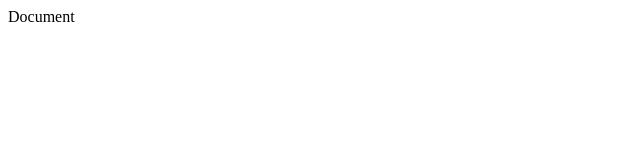
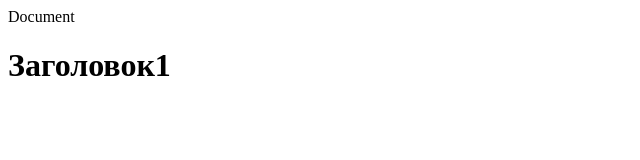
Before and after one commit to Myroniv-Andrii/Github-for-beginner, a plain HTML site: page index.html in a window 1280 px wide. Shown: the whole page, without its empty margins (0-640 px from the left). Drawn offline with Linux system fonts and the light colour scheme.

Commit message:
Добавили Заголовок1 до index.html

```diff
--- a/index.html
+++ b/index.html
@@ -9,5 +9,7 @@
   </head>
   <body>
 
+<h1>Заголовок1<h1>
+
   </body>
 </html>
```
